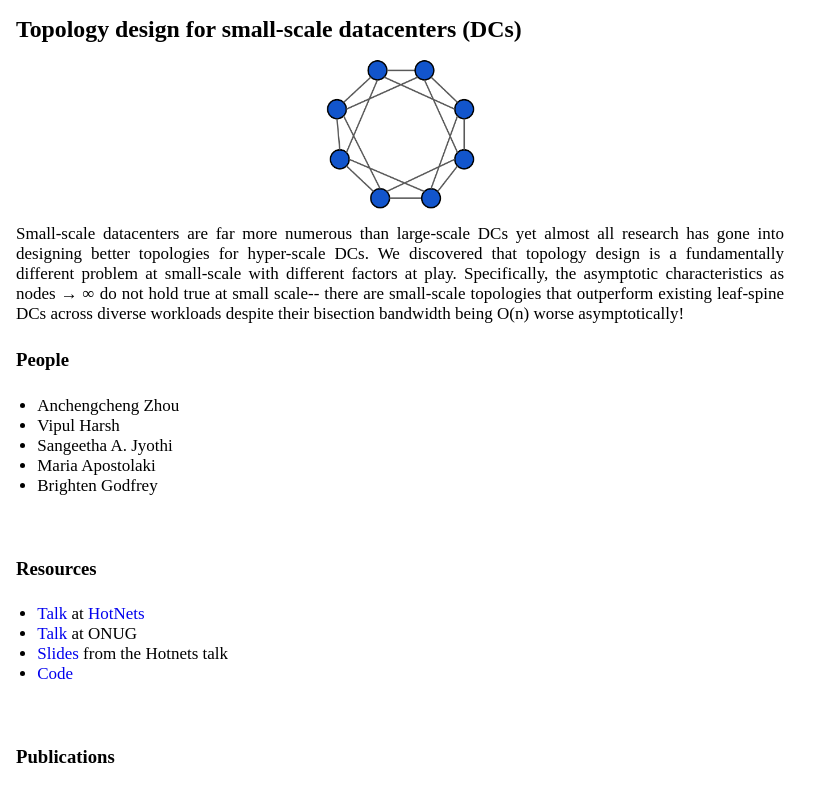
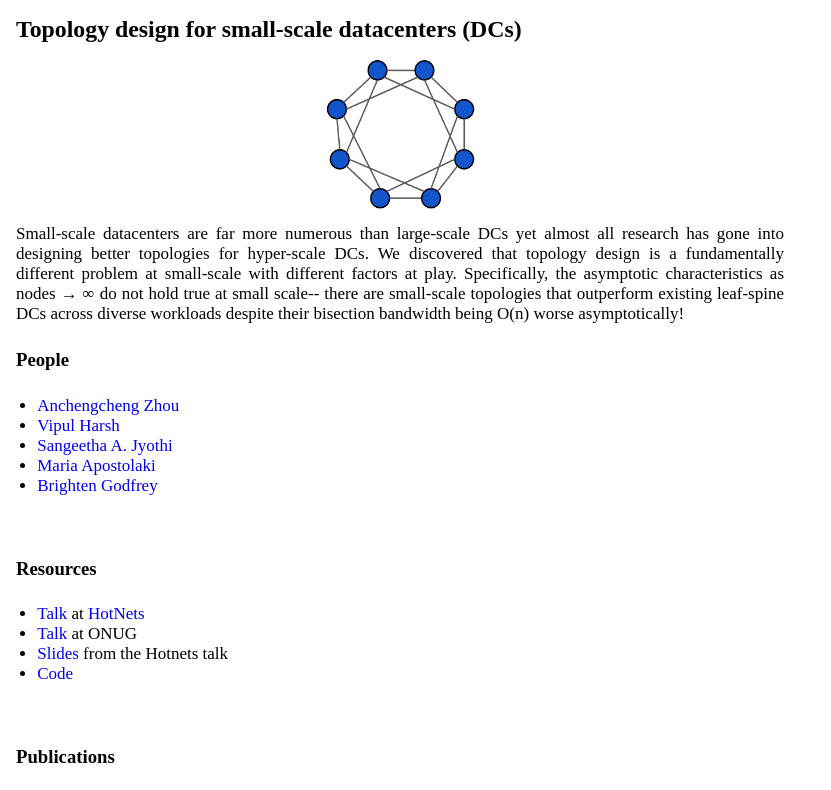
Before and after one commit to vipulharsh/vipulharsh.github.io, a plain HTML site: page website_files/projects/dring/index.html in a window 1280 px wide. Shown: the top 790 px of the page, without its empty margins (0-831 px from the left). Drawn offline with Linux system fonts and the light colour scheme.

Commit message:
adding people links

```diff
--- a/website_files/projects/dring/index.html
+++ b/website_files/projects/dring/index.html
@@ -31,11 +31,11 @@ Small-scale datacenters are far more numerous than large-scale DCs yet almost al
 
 <h4> People </h4>
 <ul>
-<li> Anchengcheng Zhou </li>
-<li> Vipul Harsh </li>
-<li> Sangeetha A. Jyothi </li>
-<li> Maria Apostolaki </li>
-<li> Brighten Godfrey </li>
+<li> <a href="https://annzhouccc.github.io/">Anchengcheng Zhou</a></li>
+<li> <a href="https://vipulharsh.github.io/">Vipul Harsh</a></li>
+<li> <a href="https://www.ics.uci.edu/~sabdujyo">Sangeetha A. Jyothi</a></li>
+<li> <a href="https://netsyn.princeton.edu/people/maria-apostolaki">Maria Apostolaki</a></li>
+<li> <a href="https://pbg.cs.illinois.edu/">Brighten Godfrey</a></li>
 </ul>
 
 
```
Also changed, not shown: website_files/projects/parsort/index.html (+4 -4 lines).
